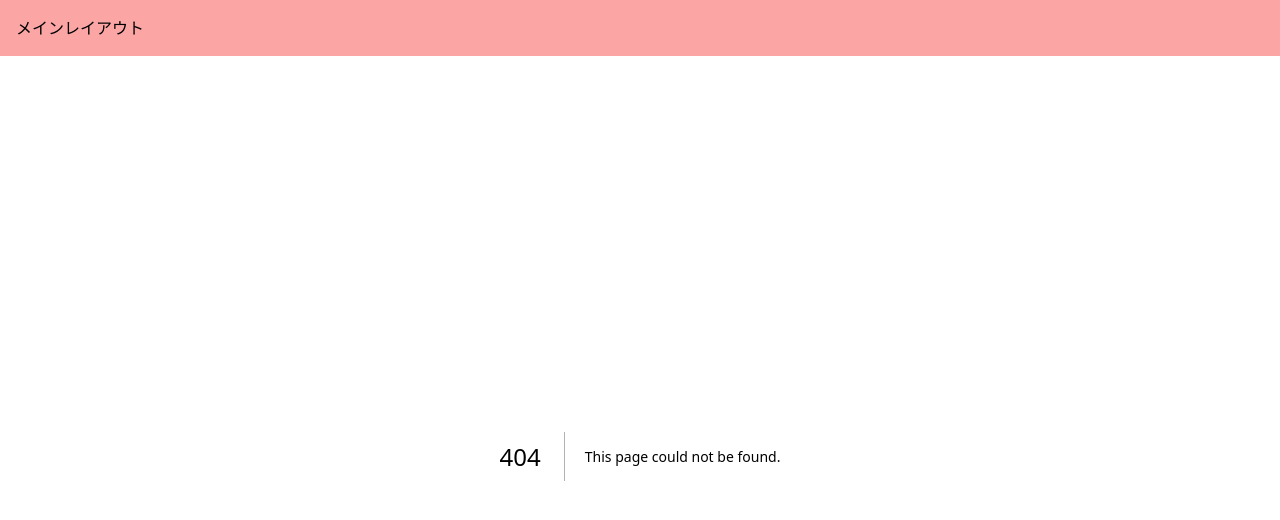
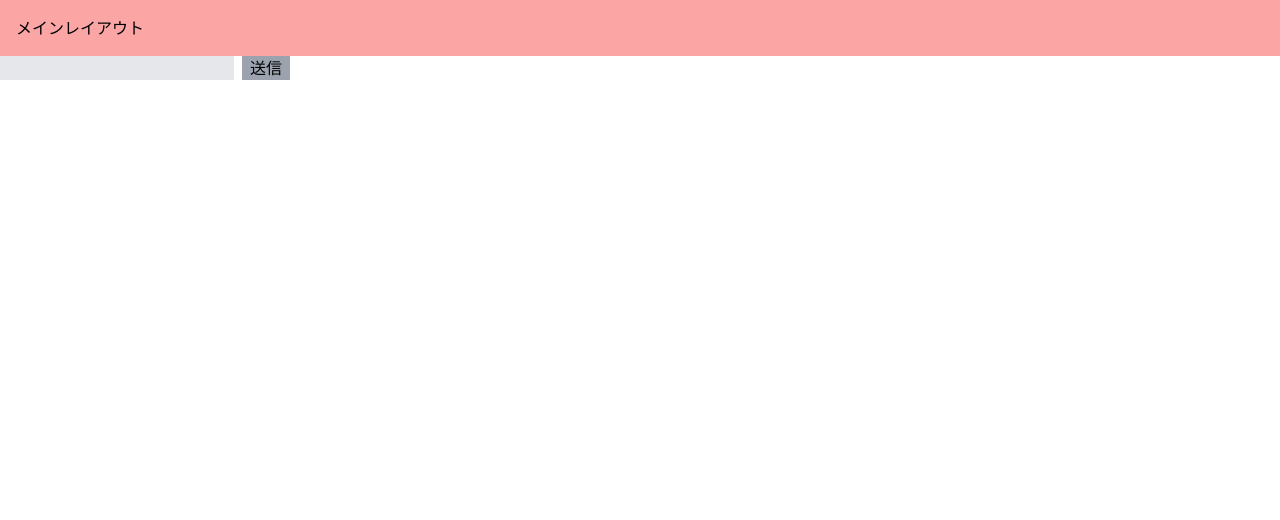
Before and after one commit to Nobutaka91/next14-example, a Next.js app: page /sa in a window 1280 px wide. Before the commit this address had no page. Shown: the top 520 px of the page. Built offline with nearby package versions, Linux system fonts and the light colour scheme.

Commit message:
Server_Actions

```diff
--- /dev/null
+++ b/src/actions/sampleActions.ts
@@ -0,0 +1,8 @@
+'use server';
+
+export const createTask = async (taskId: number, formData: FormData) => {
+  // DBにタスクを作成
+  console.log('タスクを作成しました');
+  console.log(formData.get('name'));
+  console.log(taskId);
+};
--- /dev/null
+++ b/src/app/sa/page.tsx
@@ -0,0 +1,19 @@
+import { createTask } from '@/actions/sampleActions';
+import React from 'react';
+
+const ServerActionsPage = () => {
+  const taskId = 1;
+  const createTaskWithTaskId = createTask.bind(null, taskId);
+  return (
+    <div>
+      <form action={createTaskWithTaskId}>
+        <input type="text" id="name" name="name" className="bg-gray-200" />
+        <button type="submit" className="bg-gray-400 ml-2 px-2">
+          送信
+        </button>
+      </form>
+    </div>
+  );
+};
+
+export default ServerActionsPage;
```
